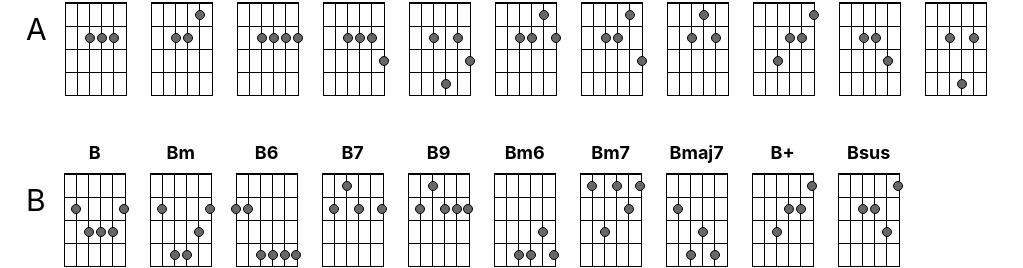
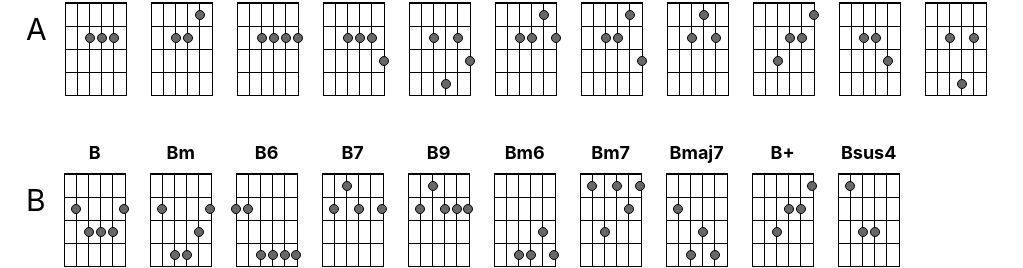
Before and after one commit to SVladikO/music_choird, a React (Create React App) app: page / in a window 1280 px wide. Shown: the part 209-477 px from the top of the page, without its empty margins (0-1023 px from the left). Built offline with nearby package versions, Linux system fonts and the light colour scheme.

Commit message:
Added Bsus4

```diff
--- a/src/data/guitar.js
+++ b/src/data/guitar.js
@@ -25,7 +25,7 @@ const guitarData = [
             {name: 'Bm7', notes: [[1, 3, 5], [2], [4], [],]},
             {name: 'Bmaj7', notes: [[], [5], [3], [2, 4],]},
             {name: 'B+', notes: [[1], [2, 3], [4], [],]},
-            {name: 'Bsus', notes: [[1], [3, 4], [2], [],]},
+            {name: 'Bsus4', notes: [[5], [], [3, 4], [],]},
         ]
     },
     {
--- a/src/data/piano.js
+++ b/src/data/piano.js
@@ -25,7 +25,7 @@ const guitarData = [
             {name: 'Bm7', notes: [10, 12, 15, 19]},
             {name: 'Bmaj7', notes: [11, 12, 16,19]},
             {name: 'B+', notes: [12, 16, 20]},
-            {name: 'Bsus', notes: []},
+            {name: 'Bsus4', notes: [10, 12, 14, 17]},
         ]
     },
     {
--- a/src/data/ukulele.js
+++ b/src/data/ukulele.js
@@ -25,7 +25,7 @@ const ukuleleData = [
             {name: 'Bm7', notes: [[], [1, 2, 3, 4], [], []]},
             {name: 'Bmaj7', notes: [[2], [3], [4], []]},
             {name: 'B+', notes: [[], [1], [2, 3], []]},
-            {name: 'Bsus', notes: [[1, 2], [], [3, 4], []]},
+            {name: 'Bsus4', notes: [[], [1, 2], [], [3, 4]]},
         ]
     },
     {
```
